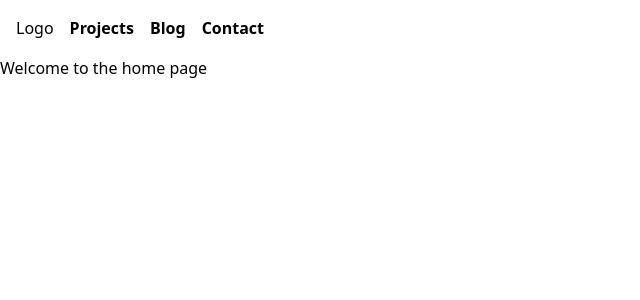
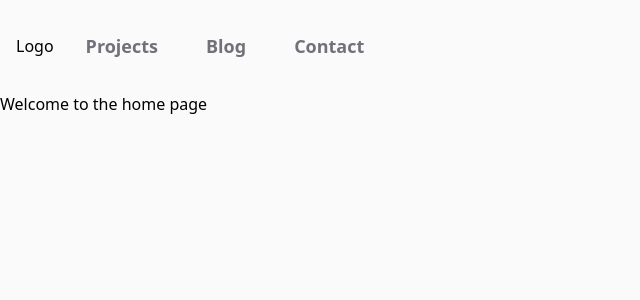
Before and after one commit to brantac/brantac.github.io, a Nuxt app: page / in a window 1280 px wide. Shown: the top 300 px of the page, without its empty margins (0-640 px from the left). Built offline with nearby package versions, Linux system fonts and the light colour scheme.

Commit message:
streamlined the navbar design

```diff
--- a/app.vue
+++ b/app.vue
@@ -1,7 +1,7 @@
 <script setup lang="ts">
   useHead({
     bodyAttrs: {
-      class: "[&:has(a.menuopen)]:bg-gray-800/50",
+      class: "bg-neutral-50 dark:bg-neutral-900 [&:has(a.menuopen)]:bg-gray-800/50 md:[&:has(a.menuopen)]:bg-neutral-50",
     }
   })
 </script>
--- a/components/Nav.vue
+++ b/components/Nav.vue
@@ -1,54 +1,87 @@
 <template>
     <nav
-        class="p-4 container mx-auto flex flex-row justify-between
-        md:justify-start items-center relative"
+        class="container mx-auto flex flex-row justify-between
+        md:justify-start items-center
+        p-4"
     >
         <div>Logo</div>
+        <!-- Mobile nav -->
         <div
-            class="hidden md:flex flex-row ml-4 gap-4
-            font-semibold"
+            class="flex flex-col fixed z-10 md:z-0
+            -left-3/4 md:left-0 top-0 pt-12 md:pt-0
+            w-3/4 md:w-full h-screen md:h-auto
+            bg-neutral-50 dark:bg-neutral-900
+            duration-100 [&:has(+_.menuopen)]:left-0 ease-in
+            md:relative md:flex-row md:ml-4 md:gap-4"
         >
-            <a href="/#portfolio">Projects</a>
-            <a href="/#blog">Blog</a>
-            <a href="/#contact">Contact</a>
+            <a class="pl-4 py-4 md:pr-4
+                rounded
+                no-underline font-semibold text-lg
+                text-zinc-500 [&.active]:text-indigo-400
+                hover:text-indigo-500 dark:hover:text-indigo-200
+                [&.active]:bg-indigo-50
+                dark:text-zinc-300
+                link-item"
+                href="/#portfolio"
+                @click="addActive"
+            >Projects</a>
+            <a class="pl-4 py-4 md:pr-4
+                rounded
+                no-underline font-semibold text-lg
+                text-zinc-500 [&.active]:text-indigo-400
+                hover:text-indigo-500 dark:hover:text-indigo-200
+                [&.active]:bg-indigo-50
+                dark:text-zinc-300
+                link-item"
+                href="/#blog"
+                @click="addActive"
+            >Blog</a>
+            <a class="pl-4 py-4 md:pr-4
+                rounded
+                no-underline font-semibold text-lg
+                text-zinc-500 [&.active]:text-indigo-400
+                hover:text-indigo-500 dark:hover:text-indigo-200
+                [&.active]:bg-indigo-50
+                dark:text-zinc-300
+                link-item"
+                href="/#contact"
+                @click="addActive"
+            >Contact</a>
         </div>
-        <!-- Mobile nav -->
         <a href="#" id="_menutoggleicon"
             class="md:hidden w-11 h-11 inline-block
-            relative
+            relative z-20
             group"
             :class="{menuopen: mobileNavOpen}"
-            @click="() => mobileNavOpen = !mobileNavOpen"
+            @click.prevent="() => mobileNavOpen = !mobileNavOpen"
         >
             <span
-                class="w-11 h-1 bg-indigo-600 rounded absolute
+                class="w-11 h-1 bg-indigo-400 rounded absolute
                 duration-100 [.menuopen_>_&]:translate-y-5
                 [.menuopen_>_&]:rotate-45 [.menuopen_>_&]:bg-indigo-50"
             ></span>
             <!-- <div class="w-10 h-1 bg-indigo-600 absolute mt-5 rounded"></div> -->
             <span
-                class="w-11 h-1 bg-indigo-600 absolute mt-10 rounded
+                class="w-11 h-1 bg-indigo-400 absolute mt-10 rounded
                 duration-100 [.menuopen_>_&]:-translate-y-5
                 [.menuopen_>_&]:-rotate-45 [.menuopen_>_&]:bg-indigo-50"
             ></span>
         </a>
-        <div
-            class="md:hidden fixed flex flex-col z-10
-            -left-3/4 pl-4 gap-4 top-0 pt-12
-            w-3/4 bg-indigo-600 h-screen
-            duration-100 [.menuopen_+_&]:left-0 ease-in
-            text-neutral-100 font-bold text-lg"
-        >
-            <a class="no-underline" href="/#portfolio">Projects</a>
-            <a class="no-underline" href="/#blog">Blog</a>
-            <a class="no-underline" href="/#contact">Contact</a>
-        </div>
         <!-- /Mobile nav -->
     </nav>
 </template>
 
 <script setup lang="ts">
 const mobileNavOpen = ref(false)
+const navlinkClicked = ref(false)
+
+const addActive = (e) => {
+    if (!e.target.classList.contains('active')) {
+        const old = document.querySelector('.link-item.active')
+        if (old) old.classList.remove('active')
+        e.target.classList.add('active')
+    }
+}
 </script>
 
 <style scoped>
```
